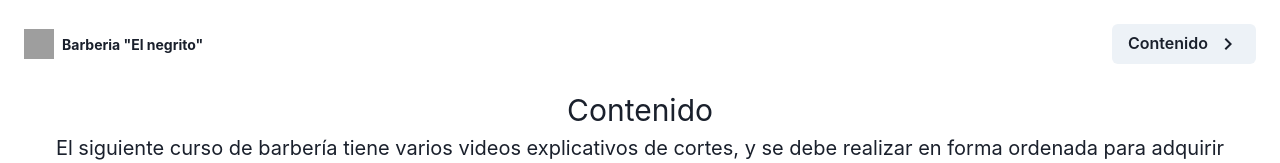
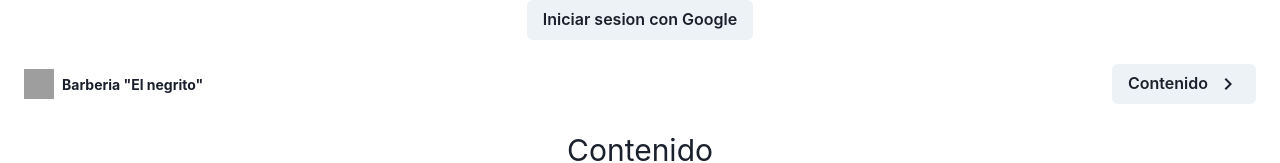
Before and after one commit to vazqueztomas/escuelabarber-a, a React (Create React App) app: page /cursobarberia.html in a window 1280 px wide. Shown: the top 163 px of the page. Built offline with nearby package versions, Linux system fonts and the light colour scheme; no server answers; grey boxes are pictures that could not be loaded.

Commit message:
añadimos autenticacion
auth con firebase, loguear user para ver el curso unicamente.

```diff
--- a/src/components/Menu.js
+++ b/src/components/Menu.js
@@ -9,7 +9,7 @@ export default function MyMenu() {
       </MenuButton>
       <MenuList>
         <MenuItem><Link to = {"/comprar.html"}>Comprar curso</Link></MenuItem>
-        <MenuItem><Link to = {"/cursobarberia.html"}>Ir al curso </Link></MenuItem>
+        <MenuItem><Link to = {"/loginUser.html"}>Ir al curso </Link></MenuItem>
         <MenuItem>Desloguear</MenuItem>
       </MenuList>
     </Menu>
--- /dev/null
+++ b/src/components/ModalLogin.js
@@ -0,0 +1,79 @@
+import { Button, Text } from "@chakra-ui/react";
+
+import React from "react";
+import {
+  getAuth,
+  signInWithPopup,
+  GoogleAuthProvider,
+  onAuthStateChanged,
+  signOut,
+} from "firebase/auth";
+import { useState } from "react";
+// Import the functions you need from the SDKs you need
+import { initializeApp } from "firebase/app";
+import { getAnalytics } from "firebase/analytics";
+import { Link } from "react-router-dom";
+// TODO: Add SDKs for Firebase products that you want to use
+// https://firebase.google.com/docs/web/setup#available-libraries
+
+// Your web app's Firebase configuration
+// For Firebase JS SDK v7.20.0 and later, measurementId is optional
+const firebaseConfig = {
+  apiKey: "AIzaSyB9zRE2sXrXypQmhADDMTgMGgsV-wkJMoo",
+  authDomain: "benescuela.firebaseapp.com",
+  projectId: "benescuela",
+  storageBucket: "benescuela.appspot.com",
+  messagingSenderId: "873647576642",
+  appId: "1:873647576642:web:0a4be73f49441c331ebfdb",
+  measurementId: "G-CK0S5TRTCN",
+};
+
+// Initialize Firebase
+const app = initializeApp(firebaseConfig);
+const analytics = getAnalytics(app);
+
+//firebase
+const provider = new GoogleAuthProvider();
+const auth = getAuth();
+
+export default function ModalLogin() {
+  const [logeado, setLogeado] = useState(false);
+  // verificamos si esta logeado o deslogeado
+  onAuthStateChanged(auth, (user) => {
+    if (user) {
+      // User is signed in, see docs for a list of available properties
+      // https://firebase.google.com/docs/reference/js/firebase.User
+      const uid = user.uid;
+      console.log("uid", uid);
+      logeado = setLogeado(true)
+    } else {
+      console.log("Usuario deslogeado");
+      logeado = setLogeado(false)
+    }
+  });
+  return logeado ? <Button><Link to = "/cursobarberia.html">Ir al curso</Link></Button> : <ButtonLogin />;
+}
+
+const ButtonLogin = () => (
+  <Button onClick={loguearUser}>Iniciar sesion con Google</Button>
+);
+
+let loguearUser = () => {
+  signInWithPopup(auth, provider).then((res) => {
+    let logUser = {
+      uid: res.user.uid,
+      username: res.user.displayName,
+      profile_picture: res.user.photoURL,
+      email: res.user.email,
+    };
+    console.log(logUser);
+  });
+
+  auth.languageCode = "es";
+};
+
+let desloguearUser = () => {
+  signOut(auth).then((res) => {
+    <ButtonLogin />;
+  });
+};
--- a/src/containers/Comprar.js
+++ b/src/containers/Comprar.js
@@ -14,7 +14,7 @@ export default function Comprar() {
         subtitulo="Dale un giro a tu entorno laboral y trabajá de lo que a vos te gusta. No te podés perder ésta oportunidad."
         textContent="COMPRAR AHORA"
         image="https://www.axa.co.uk/globalassets/new-website/business/who-we-cover/2020_02_barbers/barber_masthead.jpg?width=1600&mode=crop&heightratio=0.5625&quality=80"
-      ></Hero>
+        ></Hero>
       <Ofrecemos/>
     </>
   );
--- a/src/containers/Curso.js
+++ b/src/containers/Curso.js
@@ -1,10 +1,13 @@
 import { Stack, Text } from "@chakra-ui/react";
 import ListadoVideos from "../components/ListadoVideos";
+import ModalLogin from "../components/ModalLogin";
 import Header from "../components/sections/Header";
+
 
 export default function Curso(props) {
   return (
     <>
+    <ModalLogin></ModalLogin>
       <Header></Header>
         <Text mx={12} fontSize={"3xl"}>Contenido</Text>
         <Text mx={12} fontSize={"xl"}>El siguiente curso de barbería tiene varios videos explicativos de cortes, y se debe realizar en forma ordenada para adquirir bien los conceptos</Text>
--- /dev/null
+++ b/src/containers/Login.js
@@ -0,0 +1,8 @@
+
+import ModalLogin from "../components/ModalLogin";
+
+export default function Login(){
+    return(
+        <ModalLogin></ModalLogin>
+    )
+}
--- a/src/routes/App.js
+++ b/src/routes/App.js
@@ -3,20 +3,23 @@ import { BrowserRouter as Browser, Routes, Route } from "react-router-dom";
 import Home from "../containers/Home";
 import Comprar from "../containers/Comprar";
 import Curso from "../containers/Curso";
+import ModalLogin from "../components/ModalLogin";
+import Login from "../containers/Login";
 
 function App() {
   return (
     <div className="App">
       <Browser>
-      <Routes>
-        <Route exact path="/" element = {<Home/>}></Route>
-        <Route path="/comprar.html" element = {<Comprar/>}></Route>
-        <Route path="/cursobarberia.html" element={<Curso/>}></Route>
-      </Routes>
+        <Routes>
+          <Route exact path="/" element={<Home />}></Route>
+          <Route path="/comprar.html" element={<Comprar />}></Route>
+          <Route path="/cursobarberia.html" element={<Curso />}></Route>
+
+          <Route path="/loginUser.html" element={<Login/>}></Route>
+        </Routes>
       </Browser>
     </div>
   );
 }
 
-
 export default App;
```
Also changed, not shown: src/containers/VerificarLogin.js (added).
